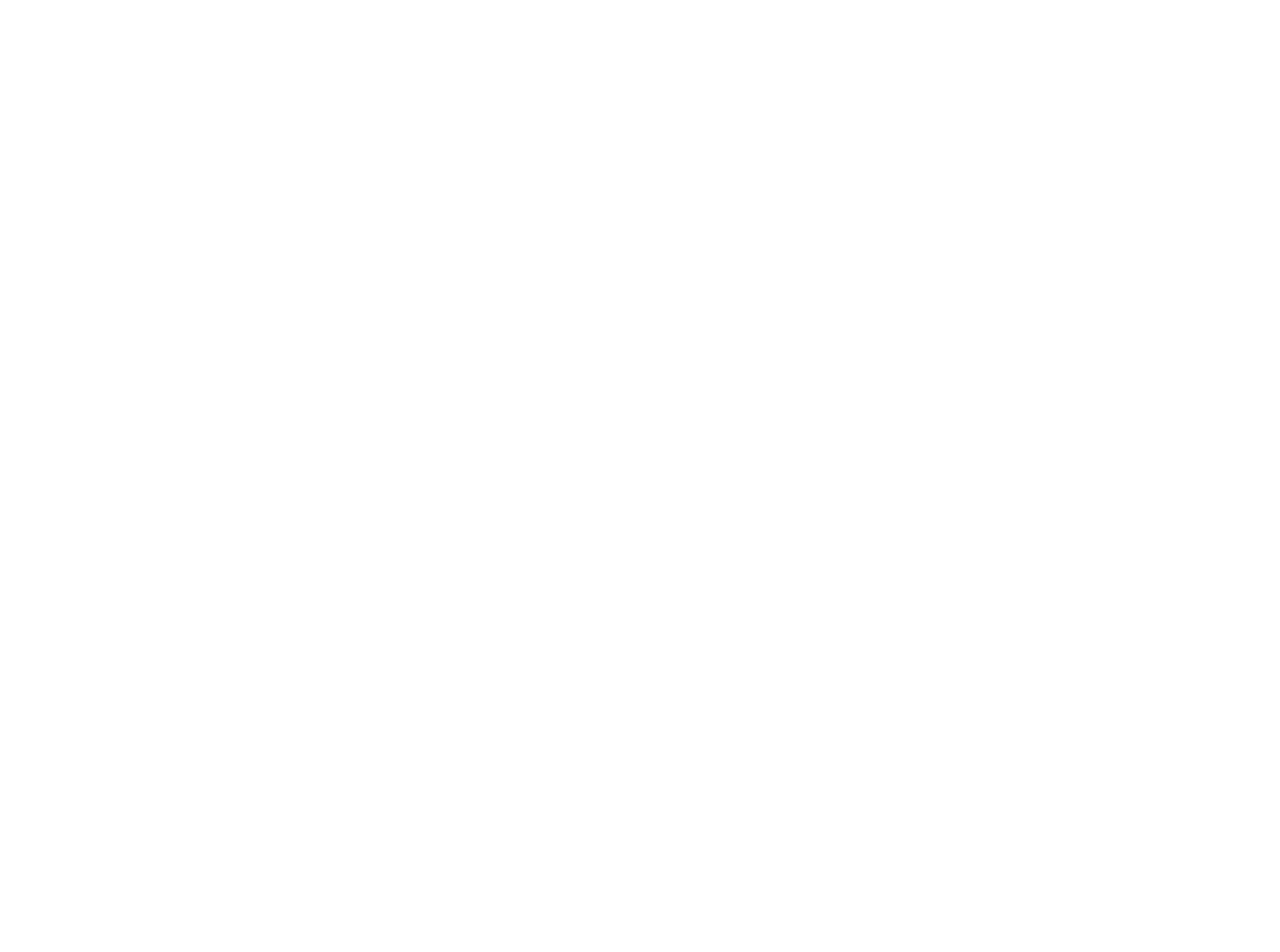
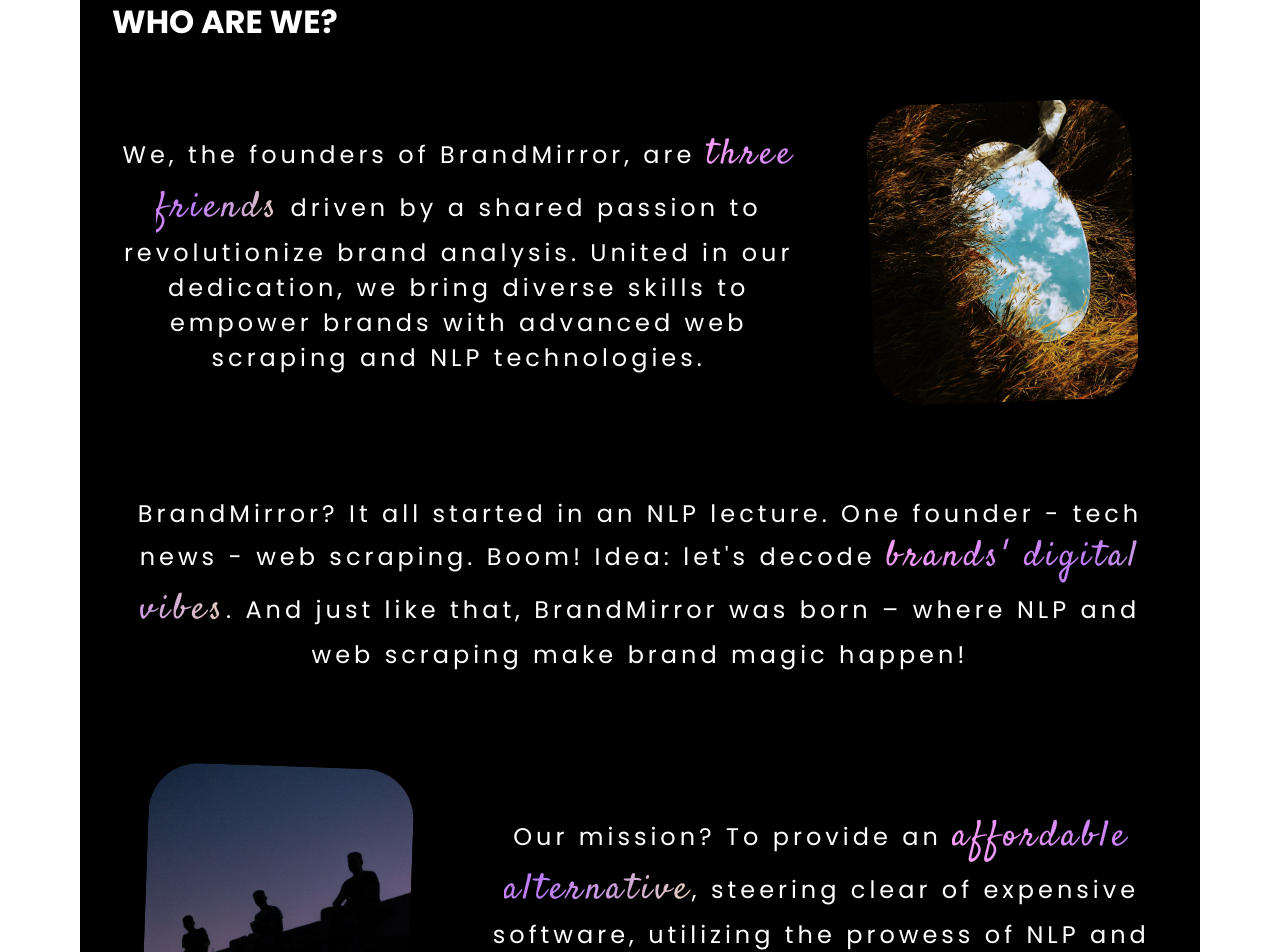
Before and after one commit to HemantDutta/BrandMirror, a React (Create React App) app in the folder client/: page / in a window 1280 px wide. Shown: the part 900-1852 px from the top of the page. Before the commit the page ends 867 px from the top, so only its background shows below. Built offline with nearby package versions, Linux system fonts and the light colour scheme.

Commit message:
Make About Responsive

```diff
--- a/client/public/BMStyles.css
+++ b/client/public/BMStyles.css
@@ -389,6 +389,12 @@
     font-size: 24px;
     letter-spacing: 4px;
     text-align: center;
+    align-items: center;
+}
+
+.about .about-container .about-grid .about-item.img {
+    height: 300px;
+    border-radius: 50px;
 }
 
 .about .about-container .about-grid .about-item.text:nth-child(1) {
@@ -413,11 +419,6 @@
     rotate: 2deg;
 }
 
-.about .about-container .about-grid .about-item.img {
-    height: 300px;
-    border-radius: 50px;
-}
-
 .about .about-container .about-grid .about-item.img img {
     object-fit: cover;
     width: 80%;
@@ -425,6 +426,48 @@
     border-radius: 50px;
 }
 
+@media screen and (max-width: 1280px) {
+    .about .about-container .about-grid .about-item.text:nth-child(1) {
+        grid-column: 1/3;
+    }
+
+    .about .about-container .about-grid .about-item.text:nth-child(3) {
+        grid-column: 1/-1;
+    }
+
+    .about .about-container .about-grid .about-item.text:nth-child(5) {
+        grid-column: 2/-1;
+    }
+}
+
+@media screen and (max-width: 991px) {
+    .about .about-container .about-grid .about-item.text:nth-child(1) {
+        grid-column: 1/-1;
+    }
+
+    .about .about-container .about-grid .about-item.text:nth-child(3) {
+        grid-column: 1/-1;
+    }
+
+    .about .about-container .about-grid .about-item.text:nth-child(5) {
+        grid-column: 1/-1;
+    }
+
+    .about .about-container .about-grid .about-item.img:nth-child(2) {
+        grid-column: 1/-1;
+    }
+
+    .about .about-container .about-grid .about-item.img:nth-child(4) {
+        grid-column: 1/-1;
+    }
+}
+
+@media screen and (max-width: 500px) {
+    .about .about-container .about-grid {
+        font-size: 18px;
+    }
+}
+
 /* Home -> About End*/
 
 /*==========Home End==========*/
--- a/client/src/pages/Home.js
+++ b/client/src/pages/Home.js
@@ -23,24 +23,24 @@
                 </section>
                 {/*  Hero End  */}
                 {/*  About  */}
-                {/*<section className="about" id="about">*/}
-                {/*    <div className="about-container">*/}
-                {/*        <div className="header">*/}
-                {/*            <span className="gradient-hover">Who are we?</span>*/}
-                {/*        </div>*/}
-                {/*        <div className="about-grid">*/}
-                {/*            <span className="about-item text">We, the founders of BrandMirror, are <span className="cali gradient-text">three friends</span> driven by a shared passion to revolutionize brand analysis. United in our dedication, we bring diverse skills to empower brands with advanced web scraping and NLP technologies.</span>*/}
-                {/*            <div className="about-item img">*/}
-                {/*                <img src="images/BM_ab1.webp" alt="Hello!"/>*/}
-                {/*            </div>*/}
-                {/*            <span className="about-item text">BrandMirror? It all started in an NLP lecture. One founder - tech news - web scraping. Boom! Idea: let's decode <span className="cali gradient-text">brands' digital vibes</span>. And just like that, BrandMirror was born – where NLP and web scraping make brand magic happen! </span>*/}
-                {/*            <div className="about-item img">*/}
-                {/*                <img src="images/BM_ab2.jpg" alt="How are you doing?"/>*/}
-                {/*            </div>*/}
-                {/*            <span className="about-item text">Our mission? To provide an <span className="cali gradient-text">affordable alternative</span>, steering clear of expensive software, utilizing the prowess of NLP and web scraping to make brand analysis seamless.</span>*/}
-                {/*        </div>*/}
-                {/*    </div>*/}
-                {/*</section>*/}
+                <section className="about" id="about">
+                    <div className="about-container">
+                        <div className="header">
+                            <span className="gradient-hover">Who are we?</span>
+                        </div>
+                        <div className="about-grid">
+                            <span className="about-item text">We, the founders of BrandMirror, are <span className="cali gradient-text">three friends</span> driven by a shared passion to revolutionize brand analysis. United in our dedication, we bring diverse skills to empower brands with advanced web scraping and NLP technologies.</span>
+                            <div className="about-item img">
+                                <img src="images/BM_ab1.webp" alt="Hello!"/>
+                            </div>
+                            <span className="about-item text">BrandMirror? It all started in an NLP lecture. One founder - tech news - web scraping. Boom! Idea: let's decode <span className="cali gradient-text">brands' digital vibes</span>. And just like that, BrandMirror was born – where NLP and web scraping make brand magic happen! </span>
+                            <div className="about-item img">
+                                <img src="images/BM_ab2.jpg" alt="How are you doing?"/>
+                            </div>
+                            <span className="about-item text">Our mission? To provide an <span className="cali gradient-text">affordable alternative</span>, steering clear of expensive software, utilizing the prowess of NLP and web scraping to make brand analysis seamless.</span>
+                        </div>
+                    </div>
+                </section>
                 {/*  About End  */}
             </div>
             {/*  Body End  */}
```
